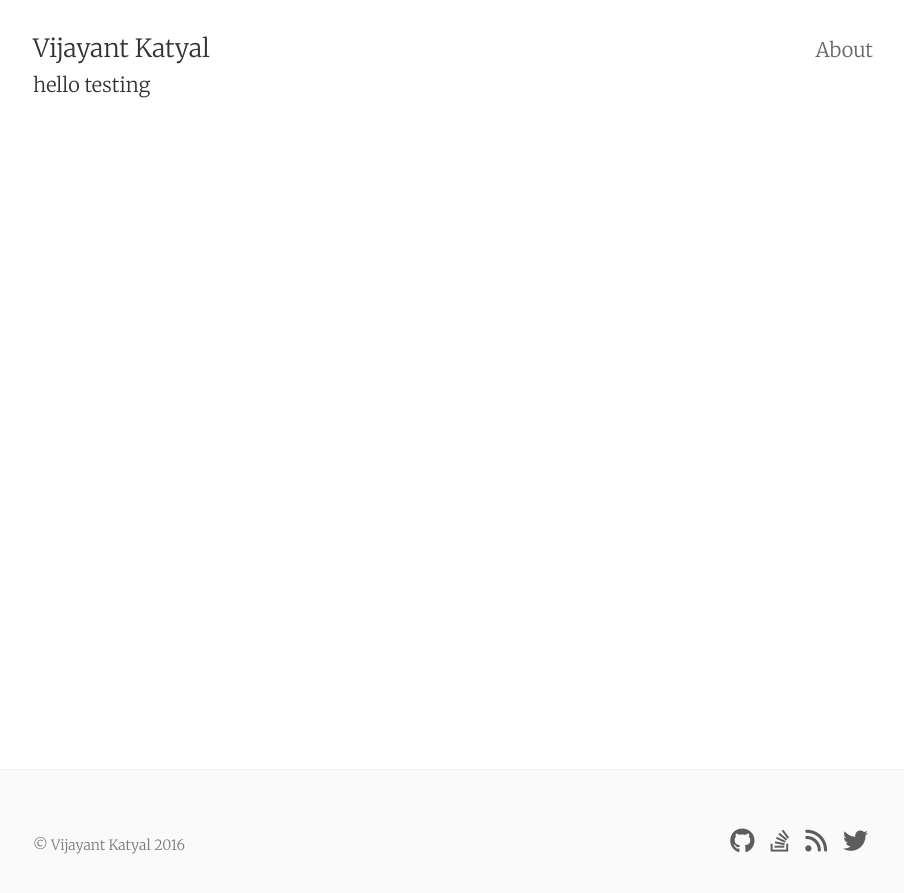
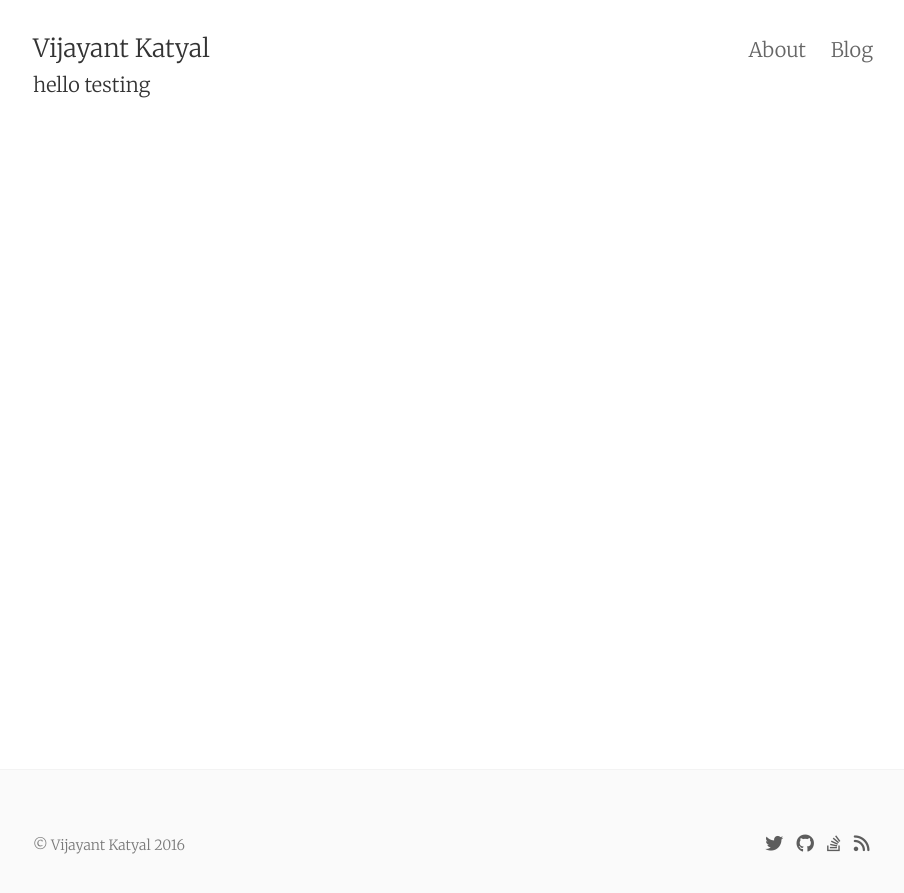
Before and after one commit to vijayantkatyal/vijayantkatyal.github.io, a Jekyll site: the page built from index.html, in a window 1280 px wide. Shown: the top 893 px of the page, without its empty margins (187-1091 px from the left). Built offline with Jekyll 4.4.1, drawn with Linux system fonts in a browser that asks for light colours; nearby versions of some CDN libraries.

Commit message:
Updated Navigation

```diff
--- a/_includes/navigation.html
+++ b/_includes/navigation.html
@@ -3,3 +3,4 @@
         <a href="{{ page.url }}">{{ page.title }}</a>
     {% endif %}
 {% endfor %}
+<a href="/blog">Blog</a>
--- a/_includes/social_links.html
+++ b/_includes/social_links.html
@@ -3,6 +3,9 @@
     &copy; Vijayant Katyal 2016
   </small>
   <div id="fix_footer">
+    {% if site.twitter_username %}
+      <a class="fa fa-twitter" href="https://twitter.com/{{ site.twitter_username }}"></a>
+    {% endif %}
     {% if site.github_username %}
       <a class="fa fa-github" href="https://github.com/{{ site.github_username }}"></a>
     {% endif %}
@@ -10,9 +13,6 @@
       <a class="fa fa-stack-overflow" href="https://stackoverflow.com/users/{{ site.stackoverflow_id }}"></a>
     {% endif %}
     <a class="fa fa-rss" href="{{ "/blog/atom.xml" | prepend: site.baseurl }}"></a>
-    {% if site.twitter_username %}
-      <a class="fa fa-twitter" href="https://twitter.com/{{ site.twitter_username }}"></a>
-    {% endif %}
     {% if site.medium_id %}
       <a class="fa fa-medium" href="https://medium.com/@{{ site.medium_id }}"></a>
     {% endif %}
--- a/_sass/_footer.scss
+++ b/_sass/_footer.scss
@@ -35,5 +35,6 @@ footer {
 
   a {
     color: #373737;
+    font-size: 18px;
   }
 }
```
